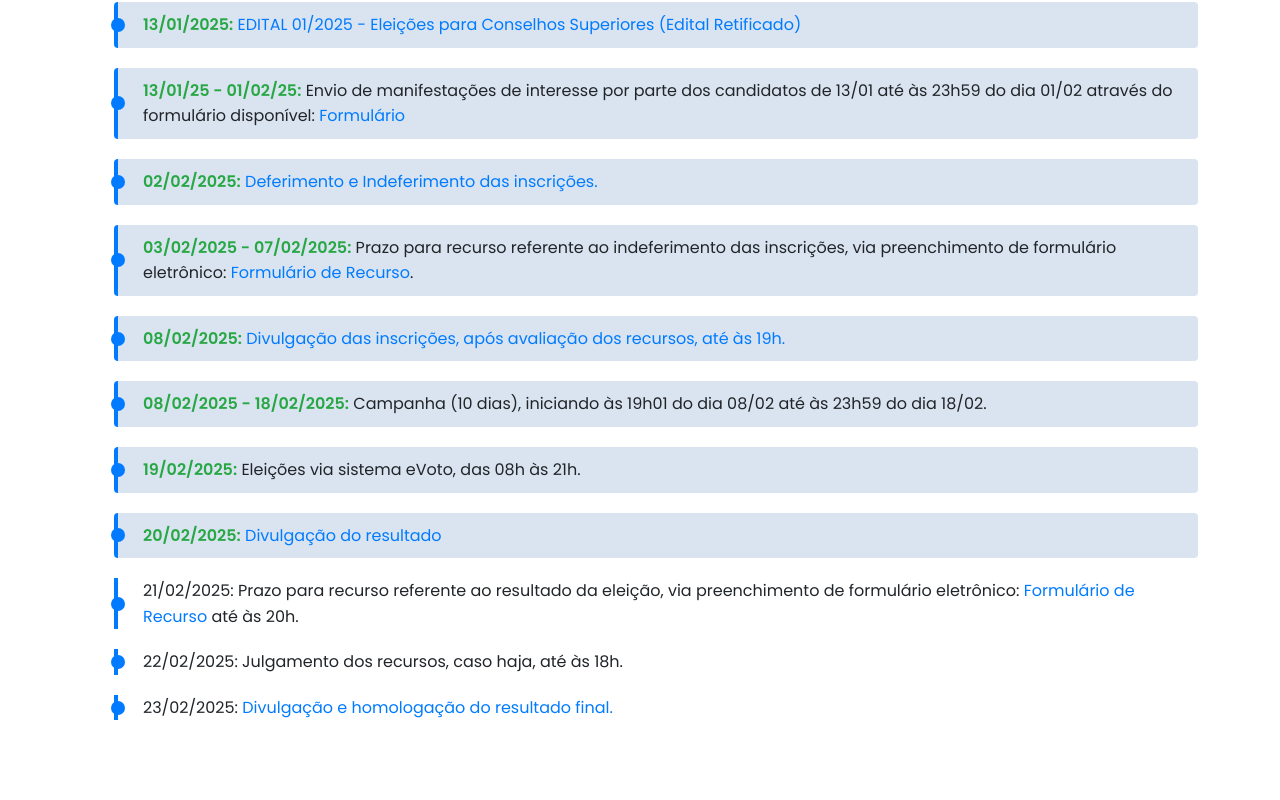
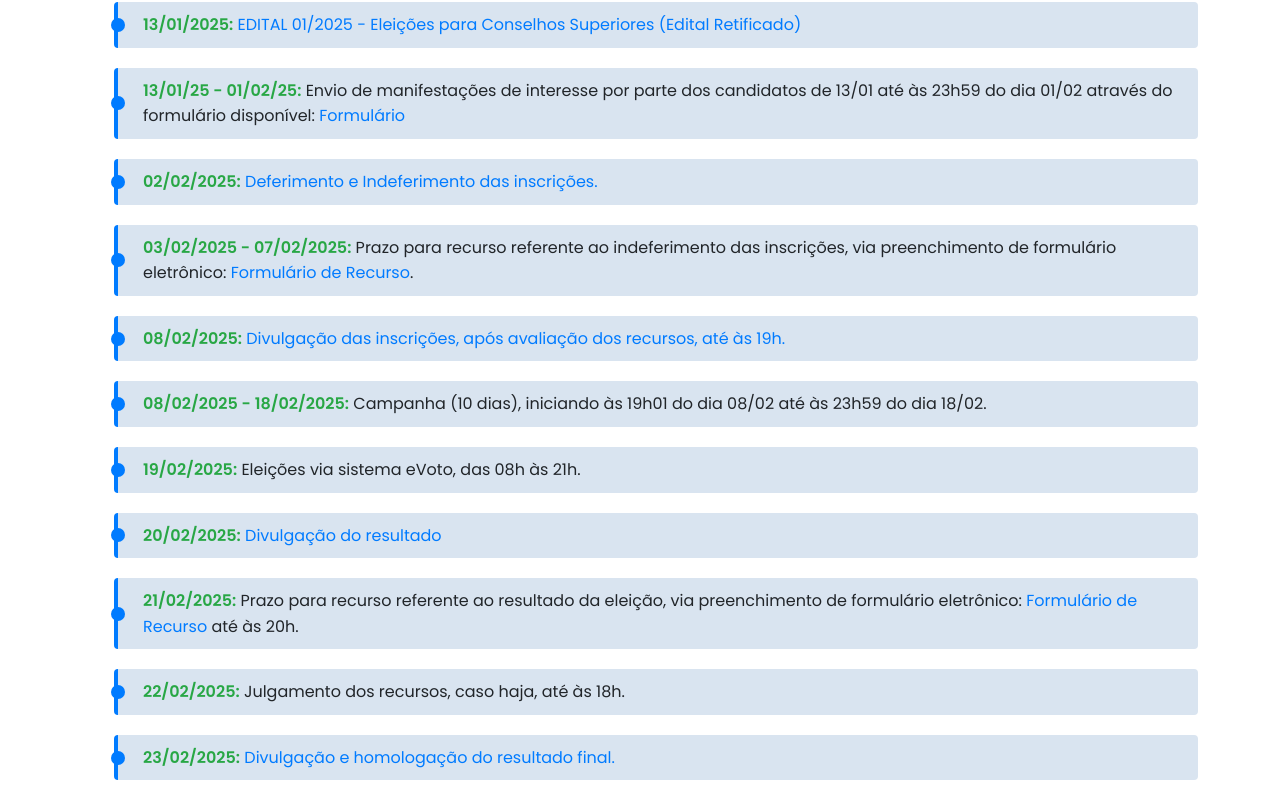
Before and after one commit to danielrp9/dce, a plain HTML site: page assets/html/edital-conselho.html in a window 1280 px wide. Shown: the part 495-1295 px from the top of the page. Before the commit the page ends 1235 px from the top, so only its background shows below. Drawn offline with nearby package versions, Linux system fonts and the light colour scheme.

Commit message:
conselho

```diff
--- a/assets/html/edital-conselho.html
+++ b/assets/html/edital-conselho.html
@@ -86,16 +86,17 @@
         <li class="current-step">
             <span>20/02/2025:</span> <a href="resultados.html">Divulgação do resultado</a>
         </li>
-        <li>
+        <li class="current-step">
             <span>21/02/2025:</span> Prazo para recurso referente ao resultado da eleição, via preenchimento de formulário eletrônico: <a href="https://docs.google.com/forms/d/e/1FAIpQLScLSJG8i2R7WTYBuVvtmk9VspmdvAVgcRAtBTujP-oJy3nU3w/viewform?usp=pp_url" target="_blank">Formulário de Recurso</a> até às 20h.
         </li>
-        <li>
+        <li class="current-step">
             <span>22/02/2025:</span> Julgamento dos recursos, caso haja, até às 18h.
         </li>
-        <li>
-            <span>23/02/2025:</span> <a href="#">Divulgação e homologação do resultado final.</a>
+        <li class="current-step">
+            <span>23/02/2025:</span> <a href="https://drive.google.com/file/d/15OJ9BObd0g16agj4iC3KyEX0Z9ApNnOW/view?usp=sharing">Divulgação e homologação do resultado final.</a>
         </li>
     </ul>
+
 
 
 
```
